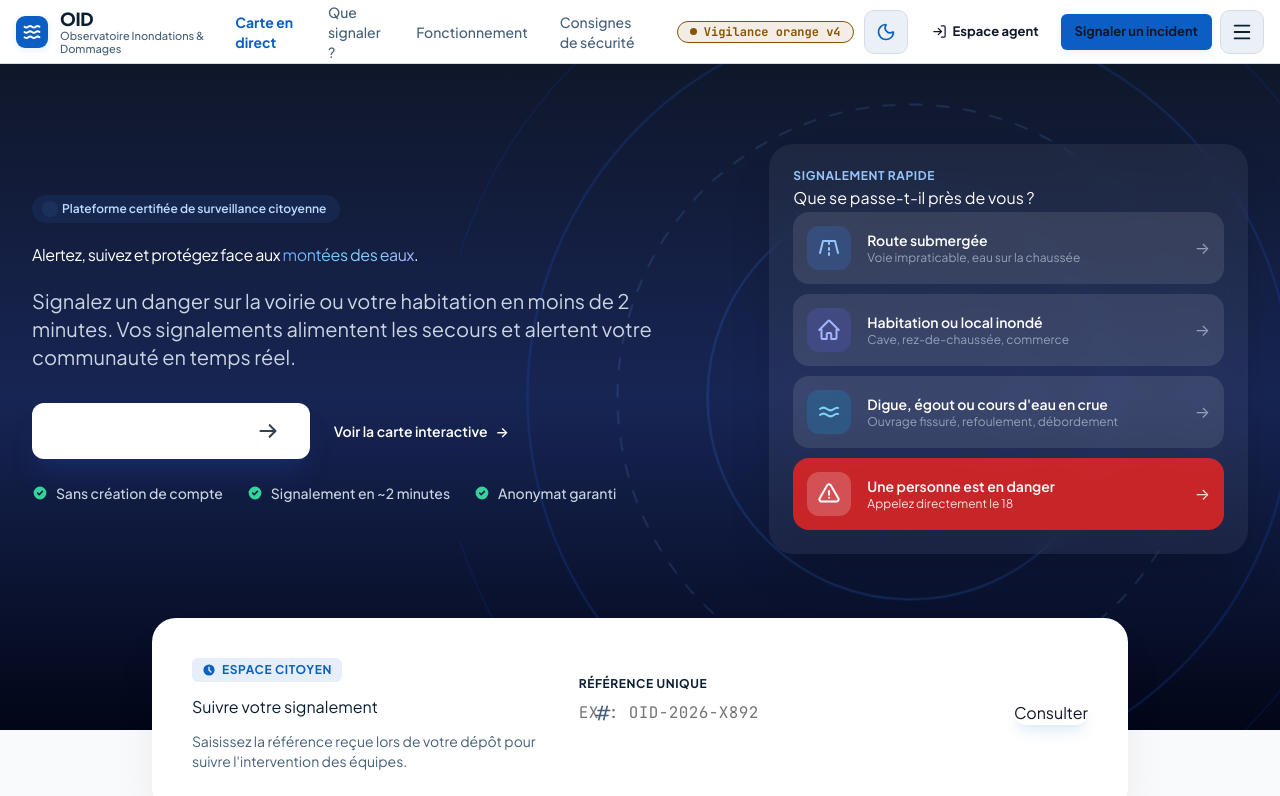
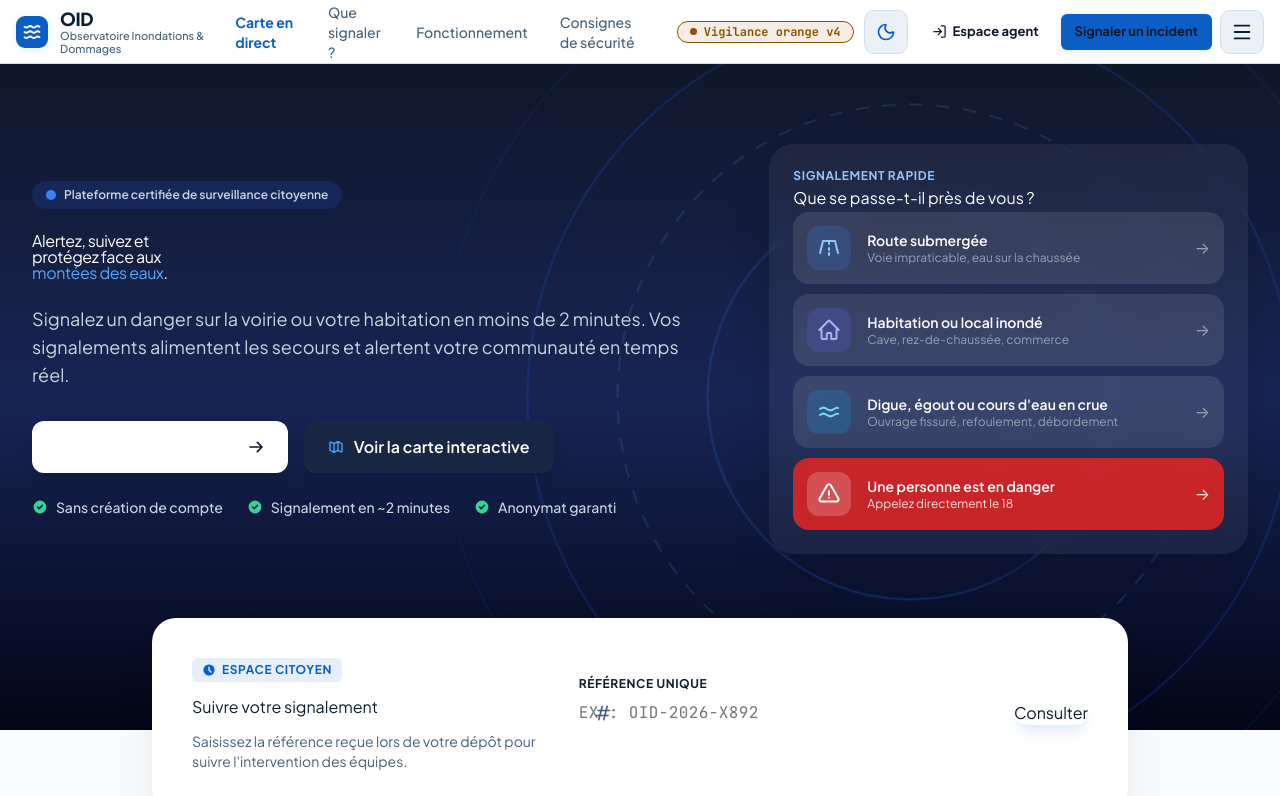
Before and after one commit to stephK-git/OID2, a React (Vite) app in the folder frontend/: page / in a window 1280 px wide. Shown: the top 796 px of the page. Built offline with nearby package versions, Linux system fonts and the light colour scheme; no server answers.

Commit message:
style(landing): alignement exact du hero avec la capture fournie

```diff
--- a/frontend/src/pages/LandingPage.tsx
+++ b/frontend/src/pages/LandingPage.tsx
@@ -161,31 +161,29 @@ export const LandingPage: React.FC = () => {
             <div className="grid grid-cols-1 lg:grid-cols-12 gap-12 items-center">
               {/* Colonne gauche */}
               <div className="lg:col-span-7 space-y-6">
-                <div className="inline-flex items-center gap-2 px-3.5 py-1.5 rounded-full bg-blue-500/10 border border-blue-400/20 text-blue-200 text-xs font-semibold backdrop-blur-sm">
-                  <span className="w-2 h-2 rounded-full bg-blue-400 animate-ping"></span>
+                <div className="inline-flex items-center gap-2 px-3.5 py-1.5 rounded-full bg-blue-900/40 border border-blue-500/20 text-slate-300 text-xs font-semibold backdrop-blur-sm">
+                  <span className="w-2.5 h-2.5 rounded-full bg-blue-500 shrink-0"></span>
                   Plateforme certifiée de surveillance citoyenne
                 </div>
-                <h1 className="font-display font-extrabold text-[2rem] leading-[1.1] sm:text-5xl lg:text-6xl tracking-tight text-white">
-                  Alertez, suivez et protégez face aux{' '}
-                  <span className="text-transparent bg-clip-text bg-gradient-to-r from-blue-400 via-sky-300 to-indigo-300">
-                    montées des eaux
-                  </span>
-                  .
+                <h1 className="font-display font-extrabold text-4xl sm:text-5xl lg:text-[56px] leading-[1.12] tracking-tight text-white">
+                  Alertez, suivez et<br />
+                  protégez face aux<br />
+                  <span className="text-[#58a6ff]">montées des eaux</span>.
                 </h1>
-                <p className="text-base sm:text-xl text-slate-300 max-w-2xl leading-relaxed">
+                <p className="text-base sm:text-lg text-slate-300 max-w-2xl leading-relaxed">
                   Signalez un danger sur la voirie ou votre habitation en moins de 2 minutes. Vos signalements
                   alimentent les secours et alertent votre communauté en temps réel.
                 </p>
 
-                {/* Une seule action principale, une action secondaire discrète */}
-                <div className="pt-2 flex flex-col sm:flex-row sm:items-center gap-3 sm:gap-6">
+                {/* Boutons d'action */}
+                <div className="pt-2 flex flex-col sm:flex-row sm:items-center gap-3 sm:gap-4">
                   <Link
-                    className="inline-flex items-center justify-center gap-3 px-8 py-4 bg-white text-slate-900 hover:bg-slate-100 font-bold text-base rounded-xl shadow-xl shadow-blue-900/30 transition hover:-translate-y-0.5 active:translate-y-0 group w-full sm:w-auto"
+                    className="inline-flex items-center justify-center gap-2.5 px-6 py-3.5 bg-white text-slate-900 hover:bg-slate-100 font-bold text-sm sm:text-base rounded-xl shadow-lg transition hover:-translate-y-0.5 active:translate-y-0 group w-full sm:w-auto"
                     to="/signaler"
                   >
-                    Signaler une inondation
+                    <span>Signaler une inondation</span>
                     <svg
-                      className="w-5 h-5 text-slate-700 group-hover:translate-x-1 transition-transform"
+                      className="w-4 h-4 text-slate-900 group-hover:translate-x-1 transition-transform"
                       fill="none"
                       stroke="currentColor"
                       viewBox="0 0 24 24"
@@ -200,15 +198,28 @@ export const LandingPage: React.FC = () => {
                     </svg>
                   </Link>
                   <a
-                    className="inline-flex items-center justify-center gap-2 text-sm font-semibold text-blue-200 hover:text-white underline underline-offset-4 decoration-blue-400/50 hover:decoration-white py-2 transition"
+                    className="inline-flex items-center justify-center gap-2.5 px-6 py-3.5 bg-[#182844] hover:bg-[#1e3459] border border-[#243d66] text-white font-semibold text-sm sm:text-base rounded-xl shadow-lg transition hover:-translate-y-0.5 active:translate-y-0 w-full sm:w-auto"
                     href="#situation"
                   >
-                    Voir la carte interactive
-                    <span aria-hidden="true">→</span>
+                    <svg
+                      className="w-4 h-4 text-[#4da3ff] shrink-0"
+                      fill="none"
+                      stroke="currentColor"
+                      viewBox="0 0 24 24"
+                      aria-hidden="true"
+                    >
+                      <path
+                        d="M9 20l-5.447-2.724A1 1 0 013 16.382V5.618a1 1 0 011.447-.894L9 7m0 13l6-3m-6 3V7m6 10l4.553 2.276A1 1 0 0021 18.382V7.618a1 1 0 00-.553-.894L15 4m0 13V4m0 0L9 7"
+                        strokeLinecap="round"
+                        strokeLinejoin="round"
+                        strokeWidth="2"
+                      />
+                    </svg>
+                    <span>Voir la carte interactive</span>
                   </a>
                 </div>
 
-                <ul className="pt-2 grid grid-cols-1 min-[420px]:grid-cols-2 sm:flex sm:flex-wrap gap-y-2 gap-x-6 text-[13px] sm:text-sm text-slate-300 font-medium">
+                <ul className="pt-2 flex flex-wrap items-center gap-y-2 gap-x-5 sm:gap-x-6 text-xs sm:text-sm text-slate-300 font-medium">
                   <li className="inline-flex items-center gap-2">
                     <svg
                       className="w-4 h-4 text-emerald-400 shrink-0"
@@ -222,7 +233,7 @@ export const LandingPage: React.FC = () => {
                         d="M10 18a8 8 0 100-16 8 8 0 000 16zm3.707-9.293a1 1 0 00-1.414-1.414L9 10.586 7.707 9.293a1 1 0 00-1.414 1.414l2 2a1 1 0 001.414 0l4-4z"
                       />
                     </svg>
-                    Sans création de compte
+                    <span>Sans création de compte</span>
                   </li>
                   <li className="inline-flex items-center gap-2">
                     <svg
@@ -237,7 +248,7 @@ export const LandingPage: React.FC = () => {
                         d="M10 18a8 8 0 100-16 8 8 0 000 16zm3.707-9.293a1 1 0 00-1.414-1.414L9 10.586 7.707 9.293a1 1 0 00-1.414 1.414l2 2a1 1 0 001.414 0l4-4z"
                       />
                     </svg>
-                    Signalement en ~2 minutes
+                    <span>Signalement en ~2 minutes</span>
                   </li>
                   <li className="inline-flex items-center gap-2">
                     <svg
@@ -252,7 +263,7 @@ export const LandingPage: React.FC = () => {
                         d="M10 18a8 8 0 100-16 8 8 0 000 16zm3.707-9.293a1 1 0 00-1.414-1.414L9 10.586 7.707 9.293a1 1 0 00-1.414 1.414l2 2a1 1 0 001.414 0l4-4z"
                       />
                     </svg>
-                    Anonymat garanti
+                    <span>Anonymat garanti</span>
                   </li>
                 </ul>
               </div>
```
